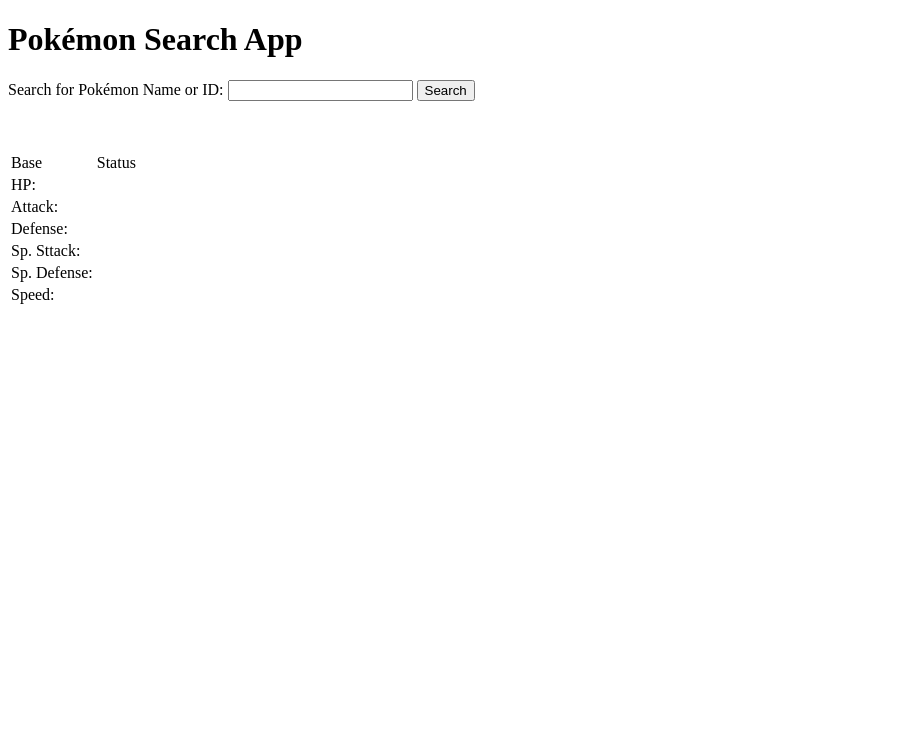
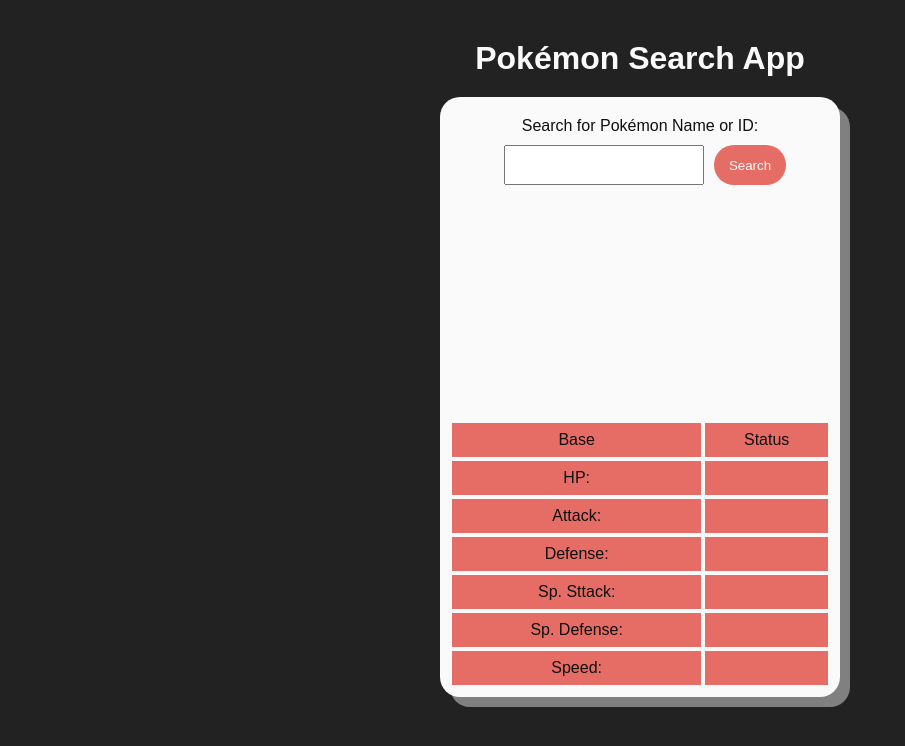
Before and after one commit to QingjieShen/pokemon_search_app, a plain HTML site: page index.html in a window 1280 px wide. Shown: the whole page, without its empty margins (0-905 px from the left). Drawn offline with Linux system fonts and the light colour scheme.

Commit message:
adds css code (search part and attributes part)

```diff
--- a/css/main.css
+++ b/css/main.css
@@ -0,0 +1,106 @@
+*{
+    margin: 0;
+    padding: 0;
+    box-sizing: border-box;
+}
+
+:root {
+    --bg-color: #222;
+    --text-bright: #FAFAFA;
+    --text-dark: #0f0f10;
+    --bg-button: #E66D65;
+    --bg-type: #E66D65;
+    --shadow: gray;
+}
+
+body {
+    font-family: Arial, Helvetica, sans-serif;
+    background-color: var(--bg-color);
+    color: var(--text-bright);
+    display: flex;
+    flex-direction: column;
+    text-align: center;
+    justify-content: center;
+    align-items: center;
+}
+
+main {
+    width: 400px;
+    height: 600px;
+    background-color: var(--text-bright);
+    color: var(--text-dark);
+    display: flex;
+    flex-direction: column;
+    align-items: center;
+    border-radius: 20px;
+    box-shadow: 10px 10px 0px 0px var(--shadow);
+}
+
+h1 {
+    margin-top: 40px;
+    margin-bottom: 20px;
+}
+
+.search {
+    display: flex;
+    flex-wrap: wrap;
+    justify-content: center;
+}
+
+.search label {
+    display: block;
+    margin-top: 20px;
+    margin-bottom: 10px;
+}
+
+.search input {
+    display: block;
+    height: 40px;
+    width: 200px;
+    margin: auto 10px;
+    /* border-radius: 2px; */
+    padding: 10px;
+}
+
+.search button {
+    border-radius: 20px;
+    border: none;
+    padding: 5px 15px;
+    background-color: var(--bg-button);
+    color: var(--text-bright);
+}
+
+.result {
+    height: 250px;;
+}
+
+.attributes {
+    width: 100%;
+    padding: 10px;
+}
+
+table {
+    width: 100%;
+    border-collapse: collapse;
+}
+
+table tr {
+    display: flex;
+}
+
+.base {
+    width: calc(100% * 2 / 3);
+}
+
+.status {
+    width: calc(100% / 3);
+}
+
+
+td {
+    display: block;
+    text-align: center;
+    background-color: var(--bg-button);
+    padding: 8px;
+    border: 2px solid var(--text-bright);
+}
--- a/index.html
+++ b/index.html
@@ -31,32 +31,32 @@
         <div class="attributes">
             <table>
                 <tr>
-                    <td>Base</td>
-                    <td>Status</td>
+                    <td class="base">Base</td>
+                    <td class="status">Status</td>
                 </tr>
                 <tr>
-                    <td>HP:</td>
-                    <td id="hp"></td>
+                    <td class="base">HP:</td>
+                    <td id="hp" class="status"></td>
                 </tr>
                 <tr>
-                    <td>Attack:</td>
-                    <td id="attack"></td>
+                    <td class="base">Attack:</td>
+                    <td id="attack" class="status"></td>
                 </tr>
                 <tr>
-                    <td>Defense:</td>
-                    <td id="defense"></td>
+                    <td class="base">Defense:</td>
+                    <td id="defense" class="status"></td>
                 </tr>
                 <tr>
-                    <td>Sp. Sttack:</td>
-                    <td id="special-attack"></td>
+                    <td class="base">Sp. Sttack:</td>
+                    <td id="special-attack" class="status"></td>
                 </tr>
                 <tr>
-                    <td>Sp. Defense:</td>
-                    <td id="special-defense"></td>
+                    <td class="base">Sp. Defense:</td>
+                    <td id="special-defense" class="status"></td>
                 </tr>
                 <tr>
-                    <td>Speed:</td>
-                    <td id="speed"></td>
+                    <td class="base">Speed:</td>
+                    <td id="speed" class="status"></td>
                 </tr>
             </table>
         </div>
```
